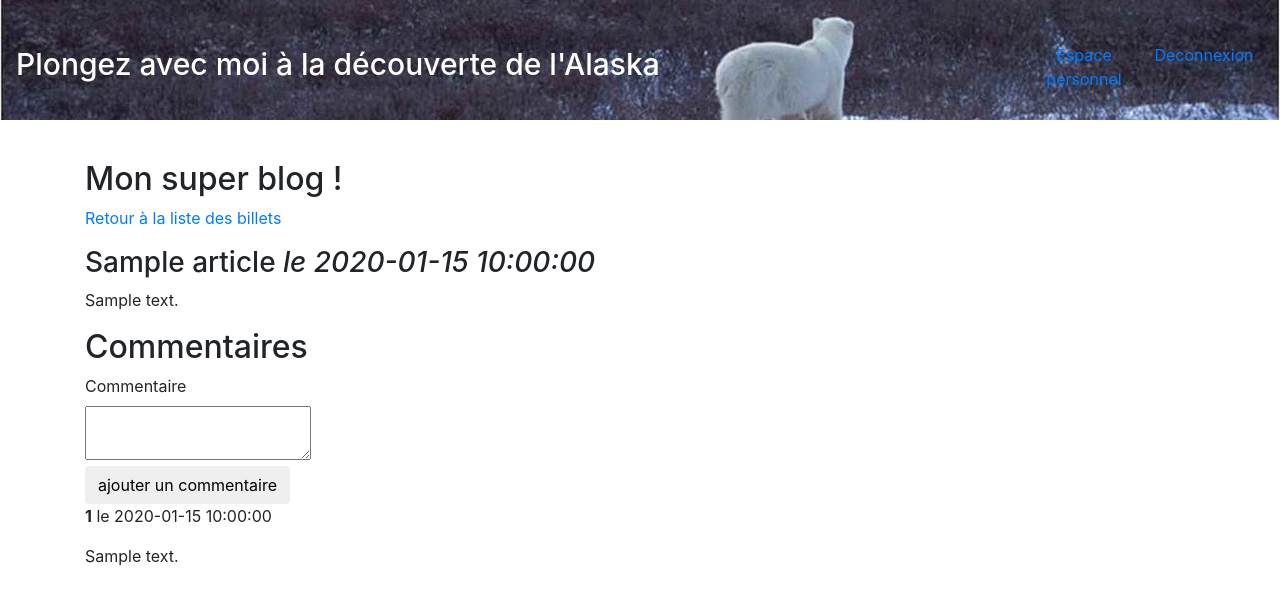
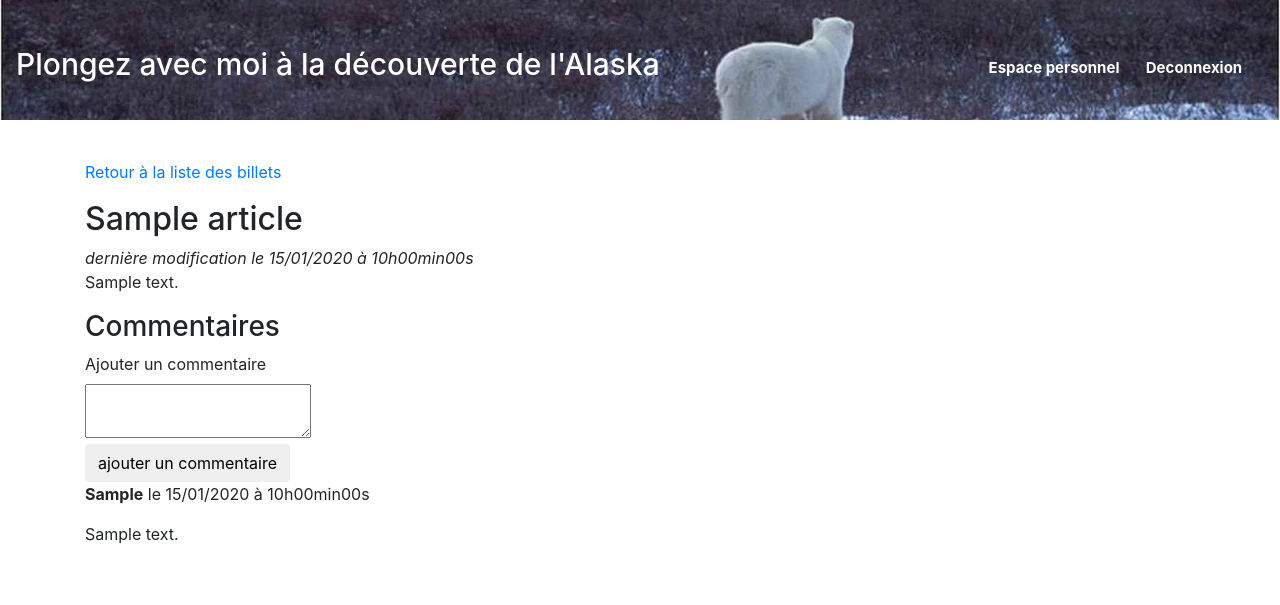
Before and after one commit to LibertAntoine/Blog_Writer, a PHP site: page /index.php?action=article&id=1 in a window 1280 px wide. Shown: the top 605 px of the page. Run offline with PHP 8.4, Linux system fonts and the light colour scheme; the visitor is signed in with stand-in values (Sample User, id 1); tables that the repository leaves empty or names only in its code hold one stand-in row (values such as "Sample post"); some libraries are stand-ins or nearby versions.

Commit message:
edit the format date to the db exit

```diff
--- a/index.php
+++ b/index.php
@@ -81,7 +81,7 @@ try {
                 }
             }
             else {
-                throw new Exception('Aucun identifiant de billet envoyé');
+                throw new Exception('Vous devez vous connecter pour ajouter un commentaire');
             }
         }
     }
--- a/model/ArticleManager.php
+++ b/model/ArticleManager.php
@@ -45,11 +45,11 @@ class ArticleManager extends DBAccess {
 
     if (is_int($info))
     {
-      $q = $this->db->query('SELECT id, userId, title, content, creationDate, updateDate FROM articles WHERE id = '.$info);
+      $q = $this->db->query('SELECT id, userId, title, content, DATE_FORMAT(creationDate, \'%d/%m/%Y à %Hh%imin%ss\') AS creationDate, DATE_FORMAT(updateDate, \'%d/%m/%Y à %Hh%imin%ss\') AS updateDate FROM articles WHERE id = '.$info);
       $article = $q->fetch(PDO::FETCH_ASSOC);
     } else
     {
-     	$q = $this->db->prepare('SELECT id, userId, title, content, creationDate, updateDate FROM articles WHERE title = :title');
+     	$q = $this->db->prepare('SELECT id, userId, title, content, DATE_FORMAT(creationDate, \'%d/%m/%Y à %Hh%imin%ss\') AS creationDate, DATE_FORMAT(updateDate, \'%d/%m/%Y à %Hh%imin%ss\') AS updateDate FROM articles WHERE title = :title');
       $q->execute([':title' => $info]);
       $article = $q->fetch(PDO::FETCH_ASSOC);
     }
@@ -61,7 +61,7 @@ class ArticleManager extends DBAccess {
   {
     $articles = [];
 
-    $q = $this->db->query('SELECT id, userId, title, content, creationDate, updateDate FROM articles ORDER BY updateDate DESC LIMIT 0, 5');
+    $q = $this->db->query('SELECT id, userId, title, content, DATE_FORMAT(creationDate, \'%d/%m/%Y à %Hh%imin%ss\') AS creationDate, DATE_FORMAT(updateDate, \'%d/%m/%Y à %Hh%imin%ss\') AS updateDate FROM articles ORDER BY updateDate DESC LIMIT 0, 5');
 
     while ($data = $q->fetch(PDO::FETCH_ASSOC))
     {
--- a/model/CommentManager.php
+++ b/model/CommentManager.php
@@ -43,7 +43,7 @@ class CommentManager extends DBAccess
   {
     if (is_int($info))
     {
-      $q = $this->db->query('SELECT id, userId, articleId, content, creationDate, reporting FROM comments WHERE id = '.$info);
+      $q = $this->db->query('SELECT id, userId, articleId, content, DATE_FORMAT(creationDate, \'%d/%m/%Y à %Hh%imin%ss\') AS creationDate, reporting FROM comments WHERE id = '.$info);
       $comment = $q->fetch(PDO::FETCH_ASSOC);
     }
     return new Comment($comment);
@@ -53,7 +53,7 @@ class CommentManager extends DBAccess
   {
     $comments = [];
 
-    $q = $this->db->prepare('SELECT id, userId, articleId, content, creationDate, reporting FROM comments WHERE articleId = :articleId ORDER BY creationDate');
+    $q = $this->db->prepare('SELECT id, userId, articleId, content, DATE_FORMAT(creationDate, \'%d/%m/%Y à %Hh%imin%ss\') AS creationDate, reporting FROM comments WHERE articleId = :articleId ORDER BY creationDate');
     $q->execute([':articleId' => $articleId]);
 
     while ($data = $q->fetch(PDO::FETCH_ASSOC))
--- a/model/UserManager.php
+++ b/model/UserManager.php
@@ -69,6 +69,18 @@ class UserManager extends DBAccess
     return $users;
   }
 
+  public function getName($userId)
+  {
+    $users = [];
+
+    $q = $this->db->prepare("SELECT pseudo FROM users WHERE id = $userId");
+    $q->execute();
+
+     $pseudo = $q->fetch();
+     $pseudo = $pseudo[0];
+    return $pseudo;
+  }
+
   public function update(User $user)
   {
     $q = $this->db->prepare('UPDATE users SET pseudo = :pseudo, mdp = :mdp, status = :status WHERE id = :id');
--- a/styles.css
+++ b/styles.css
@@ -13,11 +13,9 @@ h1 {
 
 .navbloc {
 	height: 120px;
-	width: 120px;
+	width: 140px;
 	text-align: center;
-	padding-top: 35px;
-
-
+	line-height: 120px;
 }
 
 #navbar {
@@ -30,3 +28,13 @@ h1 {
 #nav {
 	display: flex;
 }
+
+#navbar a {
+	color: white;
+	font-size : 15px;
+	font-weight: bold;
+}
+
+#navbar a:hover {
+	opacity: 0.5;
+}
--- a/view/frontend/articleView.php
+++ b/view/frontend/articleView.php
@@ -4,32 +4,33 @@
 
 <div class="row">
 <div class="col-sm-12">
-<h2>Mon super blog !</h2>
 <p><a href="index.php">Retour à la liste des billets</a></p>
 
 <?php
 if(isset($user)) {
 if($user->getStatus() === 'admin') { ?>
-<p><a href="index.php?action=editArticle&amp;id=<?= $article->getId() ?>">Modifier l'article</a></p>
-<p><a href="index.php?action=deleteArticle&amp;id=<?= $article->getId() ?>">Supprimer l'article</a></p>
+<div id="editBloc">
+    <p><a href="index.php?action=editArticle&amp;id=<?= $article->getId() ?>">Modifier l'article</a></p>
+    <p><a href="index.php?action=deleteArticle&amp;id=<?= $article->getId() ?>">Supprimer l'article</a></p>
+</div>
 <?php }} ?>
 
-<div class="news">
-    <h3>
+<div class="article">
+    <h2>
         <?= htmlspecialchars($article->getTitle()) ?>
-        <em>le <?= $article->getUpdateDate() ?></em>
-    </h3>
+    </h2>
+    <em>dernière modification le <?= $article->getUpdateDate() ?></em>
 
     <p>
         <?= nl2br(($article->getContent())) ?>
     </p>
 </div>
 
-<h2>Commentaires</h2>
+<h3>Commentaires</h3>
 
 <form action="index.php?action=addComment" method="post">
     <div>
-        <label for="comment">Commentaire</label><br />
+        <label for="comment">Ajouter un commentaire</label><br />
         <textarea id="comment" name="comment"></textarea>
     </div>
     <div>
@@ -42,7 +43,7 @@ if($user->getStatus() === 'admin') { ?>
 foreach ($comments as $data)
 {
 ?>
-    <p><strong><?= htmlspecialchars($data->getUserId()) ?></strong> le <?= $data->getCreationDate(); ?></p>
+    <p><strong><?= htmlspecialchars($userManager->getName($data->getUserId())) ?></strong> le <?= $data->getCreationDate(); ?></p>
     <p><?= nl2br(htmlspecialchars($data->getContent())) ?></p>
 <?php if (isset($user)) {
     if ($user->getStatus() === 'visitor') { ?>
```
